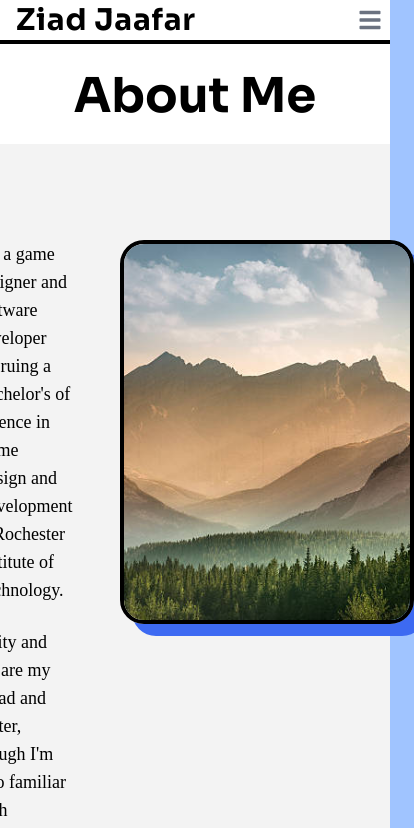
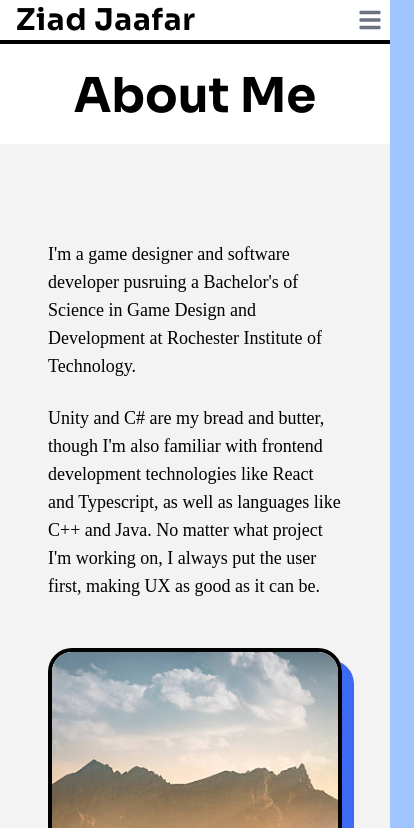
Before and after one commit to Ziad-J05/Portfolio-Site, a React (Vite) app: page /about in a window 390 px wide. Shown: the top 828 px of the page, 414 px wide, since content can reach past the window. Built offline with nearby package versions, Linux system fonts and the light colour scheme; a web font is replaced by a local one.

Commit message:
about page changes layout to fit width

```diff
--- a/src/pages/AboutPage.tsx
+++ b/src/pages/AboutPage.tsx
@@ -19,12 +19,13 @@ export default function AboutPage() {
       <NavigationBar />
       <PageHeading text="About Me" />
       <MainContentArea width='4xl' content={[
-        <div className='flex gap-12 px-12 justify-center'>
+        <div className='flex flex-col lg:flex-row gap-12 px-12 justify-center'>
               <AboutSection content={aboutSectionContent}/>
               <img
                 className="block size-96 object-cover border-4 rounded-3xl
-                           shadow-(--shadow-decor)"
+                           shadow-(--shadow-decor) self-center"
                 src="/placeholder-photo.jpg"
+                alt="Photograph of the developer"
               />
         </div>
       ]} />
```
Also changed, not shown: 1 other file (tests, documents, lock files or other folders).
